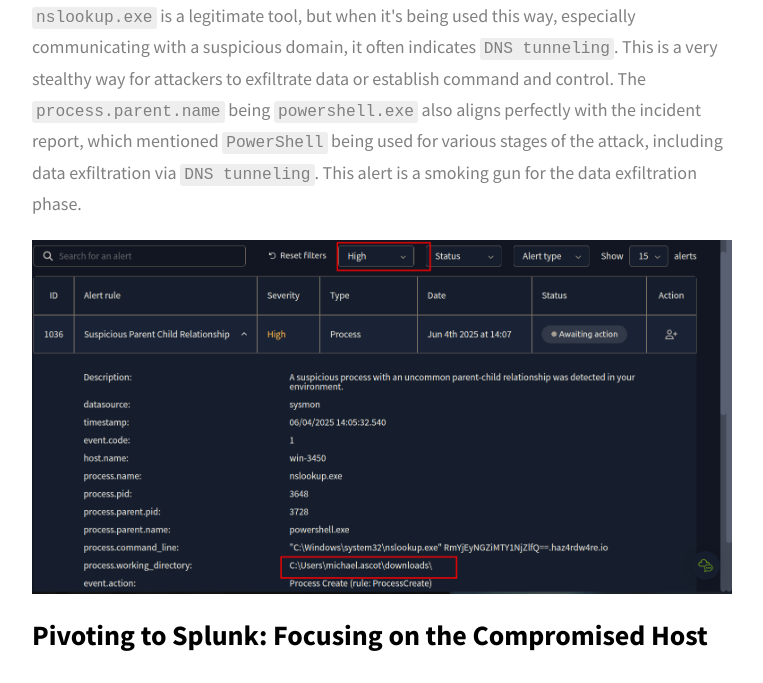
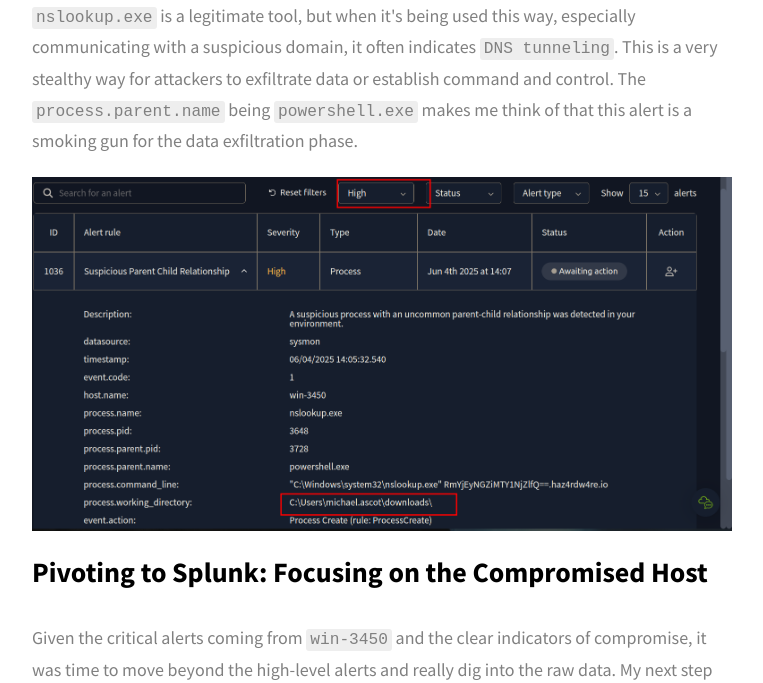
Before and after one commit to hanyeti/hanyeti.github.io, a website: page phishing-unfolding.html in a window 1280 px wide. Shown: the part 4684-5367 px from the top of the page, without its empty margins (258-1021 px from the left). Drawn offline with Linux system fonts and the light colour scheme.

Commit message:
Update phishing-unfolding.html

```diff
--- a/phishing-unfolding.html
+++ b/phishing-unfolding.html
@@ -216,7 +216,7 @@ After that initial hash check, I headed back to the <code>SIEM</code> dashboard
               <p class="project-details__desc-para">
 Alright, so diving into those high-severity alerts, I picked one to investigate further, specifically alert ID <code>1036</code>, a "<code>Suspicious Parent Child Relationship</code>." The screenshot shows the detailed view of this alert. What immediately jumps out at me is that the <code>process.working_directory</code> points directly to <code>C:\Users\michael.ascot\downloads</code>. This pretty much confirms that these process alerts are highly likely related to the phishing email and the malicious attachment that <code>Michael Ascot</code> opened.</p>
              <p class="project-details__desc-para">
-Looking closer at the <code>process.command_line</code>, I can see <code>nslookup.exe</code> being run with a suspicious-looking <code>base64</code> encoded string and <code>haz4rdw4re.io</code>. This is a huge red flag! <code>nslookup.exe</code> is a legitimate tool, but when it's being used this way, especially communicating with a suspicious domain, it often indicates <code>DNS tunneling</code>. This is a very stealthy way for attackers to exfiltrate data or establish command and control. The <code>process.parent.name</code> being <code>powershell.exe</code> also aligns perfectly with the incident report, which mentioned <code>PowerShell</code> being used for various stages of the attack, including data exfiltration via <code>DNS tunneling</code>. This alert is a smoking gun for the data exfiltration phase.</p>
+Looking closer at the <code>process.command_line</code>, I can see <code>nslookup.exe</code> being run with a suspicious-looking <code>base64</code> encoded string and <code>haz4rdw4re.io</code>. This is a huge red flag! <code>nslookup.exe</code> is a legitimate tool, but when it's being used this way, especially communicating with a suspicious domain, it often indicates <code>DNS tunneling</code>. This is a very stealthy way for attackers to exfiltrate data or establish command and control. The <code>process.parent.name</code> being <code>powershell.exe</code> makes me think of that this alert is a smoking gun for the data exfiltration phase.</p>
               <div class="project-details__img-cont">
                 <img
                   src="./assets/SocSim2/5-nslook.png"
```
